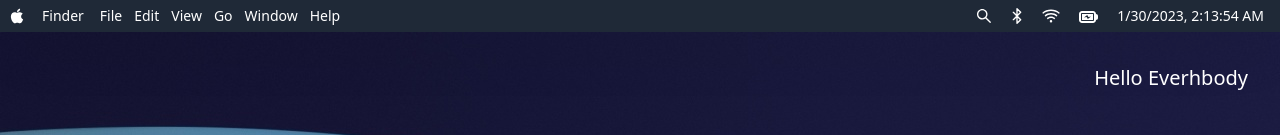
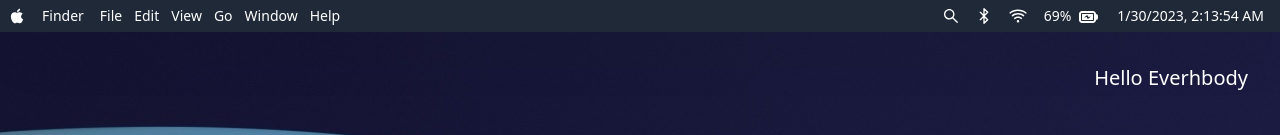
Before and after one commit to SilahicAmil/giga-sur, a React (Vite) app: page / in a window 1280 px wide. Shown: the top 135 px of the page. Built offline with nearby package versions, Linux system fonts and the light colour scheme.

Commit message:
adding charging number to top nav

```diff
--- a/components/Navigation/TopNav/TopNav.jsx
+++ b/components/Navigation/TopNav/TopNav.jsx
@@ -38,7 +38,10 @@ const TopNav = ({}) => {
         <div>
           <AiOutlineWifi className="text-xl" />
         </div>
-        <div className="">
+        <div className="flex ">
+          <span className="mr-1.5 flex items-center justify-center text-sm">
+            69%
+          </span>
           <TiBatteryCharge className="text-2xl" />
         </div>
         <div className="mr-4 flex items-center justify-center text-sm">
```
